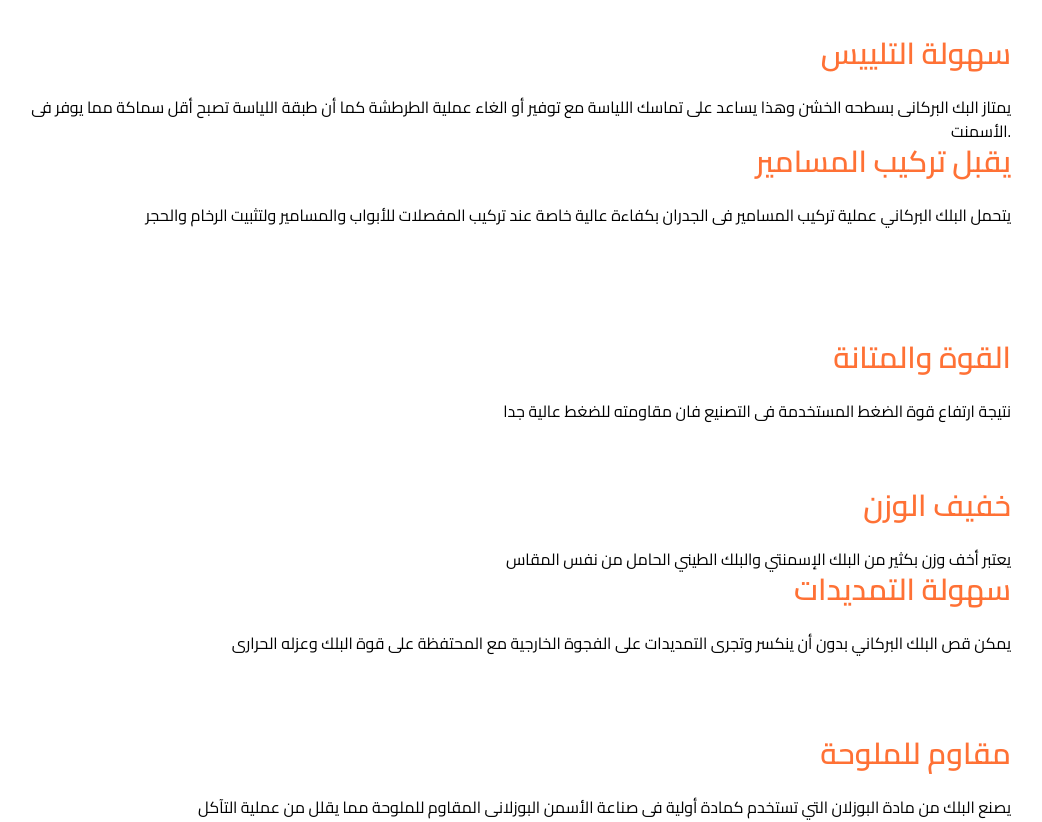
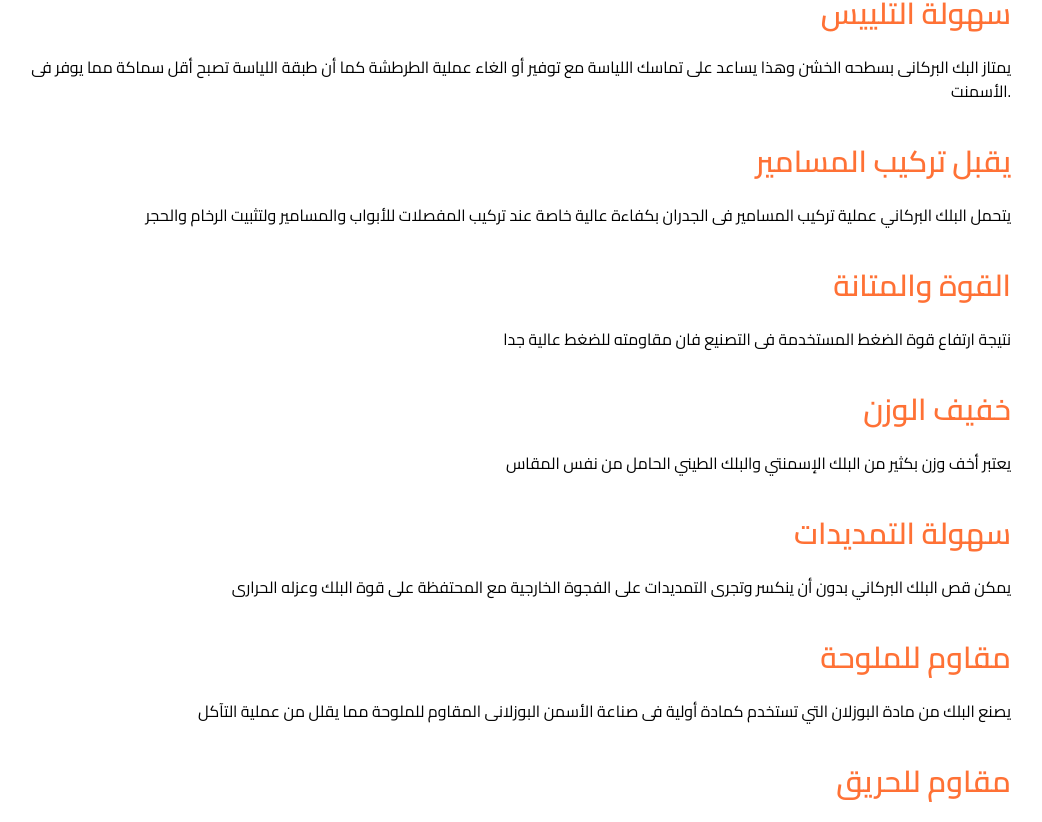
Before and after one commit to abdallamfathy/nama-project, a React (Vite) app: page /quality in a window 1280 px wide. Shown: the part 446-1268 px from the top of the page, without its empty margins (221-1263 px from the left). Built offline with nearby package versions, Linux system fonts and the light colour scheme.

Commit message:
edit quality page and some edits

```diff
--- a/src/components/About.jsx
+++ b/src/components/About.jsx
@@ -70,7 +70,7 @@ const About = () => {
         </SwiperSlide> */}
         <SwiperSlide>
           <div className="flex flex-row gap-x-96  mb-4">
-            <img src={img4} alt="s" className="2xl:w-[520px] 2xl:h-[380px] w-[462px] h-[498px] rounded-xl brightness-50"
+            <img src={img4} alt="s" className="2xl:w-[520px] 2xl:h-[380px] w-[462px] h-[498px] rounded-xl brightness-50 mb-10"
             />
             <div className="flex flex-col justify-center items-end w-96">
               <h1 className="2xl:text-[34px] text-3xl font-semibold text-[#FF7315] text-right">
--- a/src/components/Products.jsx
+++ b/src/components/Products.jsx
@@ -218,7 +218,7 @@ const Products = () => {
               <div className="bg-[#3A3535] text-xs px-2 py-1 -translate-x-[6.16rem]  text-left text-white ">
                 <h2>{product.code}</h2>
               </div>
-              <div className="text-right text-white 2xl:text-lg text-sm h-32 2xl:h-40 w-full rounded-b-lg bg-[#3A3535] flex flex-col  gap-2 py-2  ">
+              <div className="text-right text-white 2xl:text-lg text-sm h-32 2xl:h-40 w-full rounded-b-lg pb-5 bg-[#3A3535] flex flex-col  gap-2 py-2  ">
                 <div className="flex justify-between mx-2">
                 <div className="flex font-bold  gap-2 ">
                   <p>ر.س للحبة</p>
--- a/src/pages/ProductsPage.jsx
+++ b/src/pages/ProductsPage.jsx
@@ -233,7 +233,7 @@ const ProductsPage = () => {
               <div className="bg-[#3A3535] text-xs px-2 py-1 2xl:-translate-x-[7.26rem] -translate-x-[6.2rem]  text-left text-white ">
                 <h2>{product.code}</h2>
               </div>
-              <div className="text-right text-white 2xl:text-lg text-sm h-32 2xl:h-40 w-full rounded-b-lg bg-[#3A3535] flex flex-col  gap-2 py-2  ">
+              <div className="text-right text-white 2xl:text-lg text-sm h-32 2xl:h-40 w-full rounded-b-lg pb-5 bg-[#3A3535] flex flex-col  gap-2 py-2  ">
                 <div className="flex justify-between mx-2">
                 <div className="flex font-bold  gap-2 ">
                   <p>ر.س للحبة</p>
--- a/src/pages/QualityPage.jsx
+++ b/src/pages/QualityPage.jsx
@@ -23,7 +23,7 @@ const QualityPage = () => {
         </div>
         <div className="flex flex-col">
           <div className="flex flex-row justify-end flex-nowrap -6 ">
-            <div className="flex flex-col w-[1000px] items-end">
+            <div className="flex flex-col w-[1000px] items-end gap-10">
               <div className="text-right">
                 <h1 className="text-3xl text-[#FF7135] font-semibold mb-6">
                   مصادر انتاجنا
@@ -32,18 +32,13 @@ const QualityPage = () => {
 
                 </p>
               </div>
-              <div className="text-right mt-20">
+              <div className="text-right ">
                 <h1 className="text-3xl text-[#FF7135] font-semibold mb-6">
                   سهولة التلييس
                 </h1>
                 <p className="">يمتاز البك البركانى بسطحه الخشن وهذا يساعد على تماسك اللياسة مع توفير أو الغاء عملية الطرطشة كما أن طبقة اللياسة تصبح أقل سماكة مما يوفر فى الأسمنت.
                 </p>
               </div>
-            </div>
-          </div>
-
-          <div className="flex flex-row justify-end flex-nowrap -6 ">
-            <div className="flex flex-col w-[1000px] items-end">
               <div className="text-right">
                 <h1 className="text-3xl text-[#FF7135] font-semibold mb-6">
                   يقبل تركيب المسامير{" "}
@@ -51,14 +46,60 @@ const QualityPage = () => {
                 <p className="">يتحمل البلك البركاني عملية تركيب المسامير فى الجدران بكفاءة عالية خاصة عند تركيب المفصلات للأبواب والمسامير ولتثبيت الرخام والحجر
                 </p>
               </div>
-              <div className="text-right mt-28">
+              <div className="text-right ">
                 <h1 className="text-3xl text-[#FF7135] font-semibold mb-6">
                   القوة والمتانة{" "}
                 </h1>
                 <p className="">نتيجة ارتفاع قوة الضغط المستخدمة فى التصنيع فان مقاومته للضغط عالية جدا
                 </p>
               </div>
-              <div className="text-right mt-16">
+              <div className="text-right ">
+                <h1 className="text-3xl text-[#FF7135] font-semibold mb-6">
+                  خفيف الوزن
+                </h1>
+                <p className="">يعتبر أخف وزن بكثير من البلك الإسمنتي والبلك الطيني الحامل من نفس المقاس
+                </p>
+              </div>
+              <div className="text-right">
+                <h1 className="text-3xl text-[#FF7135] font-semibold mb-6">
+                  سهولة التمديدات
+                </h1>
+                <p className="">يمكن قص البلك البركاني بدون أن ينكسر وتجرى التمديدات على الفجوة الخارجية مع المحتفظة على قوة البلك وعزله الحرارى                </p>
+              </div>
+              <div className="text-right">
+                <h1 className="text-3xl text-[#FF7135] font-semibold mb-6">
+                  مقاوم للملوحة
+                </h1>
+                <p className="">يصنع البلك من مادة البوزلان التي تستخدم كمادة أولية فى صناعة الأسمن البوزلانى المقاوم للملوحة مما يقلل من عملية التآكل
+                </p>
+              </div>
+              <div className="text-right ">
+                <h1 className="text-3xl text-[#FF7135] font-semibold mb-6">
+                  مقاوم للحريق
+                </h1>
+                <p className="">يعتبر من أفضل أنواع البلك على الاطلاق فى مقاومة النار واللهب المباشر حيث أن المادة الأولية هى مادة خاملة غير قابلة للاحتراق                </p>
+              </div>
+
+            </div>
+          </div>
+
+          {/* <div className="flex flex-row justify-end flex-nowrap ">
+            <div className="flex flex-col w-[1000px]  gap-10 items-end">
+              <div className="text-right">
+                <h1 className="text-3xl text-[#FF7135] font-semibold mb-6">
+                  يقبل تركيب المسامير{" "}
+                </h1>
+                <p className="">يتحمل البلك البركاني عملية تركيب المسامير فى الجدران بكفاءة عالية خاصة عند تركيب المفصلات للأبواب والمسامير ولتثبيت الرخام والحجر
+                </p>
+              </div>
+              <div className="text-right ">
+                <h1 className="text-3xl text-[#FF7135] font-semibold mb-6">
+                  القوة والمتانة{" "}
+                </h1>
+                <p className="">نتيجة ارتفاع قوة الضغط المستخدمة فى التصنيع فان مقاومته للضغط عالية جدا
+                </p>
+              </div>
+              <div className="text-right ">
                 <h1 className="text-3xl text-[#FF7135] font-semibold mb-6">
                   خفيف الوزن
                 </h1>
@@ -66,13 +107,13 @@ const QualityPage = () => {
                 </p>
               </div>
             </div>
-          </div>
+          </div> */}
 
-          <div className="flex flex-row justify-end flex-nowrap mb-6 ">
-            <div className="flex flex-col w-[1000px] items-end">
+          {/* <div className="flex flex-row justify-end flex-nowrap my-6  ">
+            <div className="flex flex-col w-[1000px] gap-10 items-end">
               <div className="text-right">
                 <h1 className="text-3xl text-[#FF7135] font-semibold mb-6">
-                  سهولة التمديدات{" "}
+                  سهولة التمديدات
                 </h1>
                 <p className="">يمكن قص البلك البركاني بدون أن ينكسر وتجرى التمديدات على الفجوة الخارجية مع المحتفظة على قوة البلك وعزله الحرارى                </p>
               </div>
@@ -90,7 +131,7 @@ const QualityPage = () => {
                 <p className="">يعتبر من أفضل أنواع البلك على الاطلاق فى مقاومة النار واللهب المباشر حيث أن المادة الأولية هى مادة خاملة غير قابلة للاحتراق                </p>
               </div>
             </div>
-          </div>
+          </div> */}
         </div>
       </div>
       <Footer />
```
